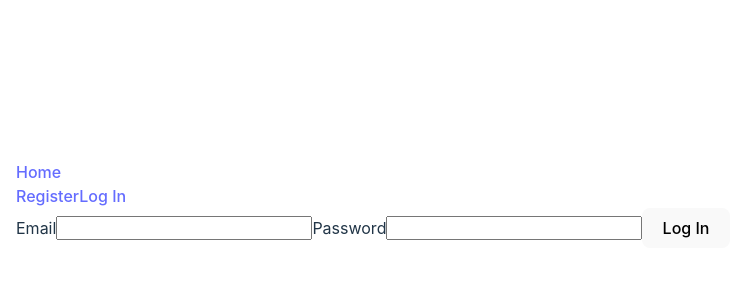
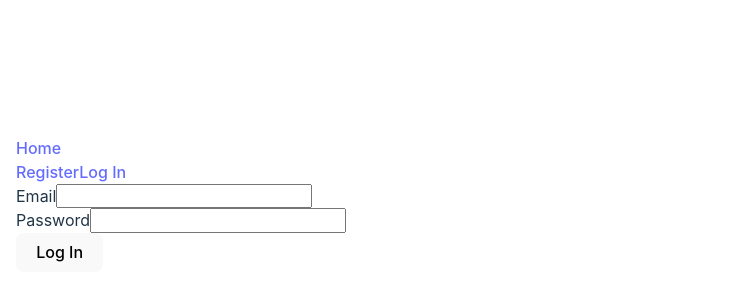
Before and after one commit to Marchenko1997/goit-react-hw-08, a React (Vite) app: page /login in a window 1280 px wide. Shown: the part 196-496 px from the top of the page, without its empty margins (0-755 px from the left). Built offline with nearby package versions, Linux system fonts and the light colour scheme.

Commit message:
implement Formik library

```diff
--- a/src/components/LogInForm/LogInForm.jsx
+++ b/src/components/LogInForm/LogInForm.jsx
@@ -1,42 +1,57 @@
 import { useDispatch } from "react-redux";
 import { logIn } from "../../redux/auth/operations";
+import { Formik, Form, Field, ErrorMessage } from "formik";
+import * as Yup from 'yup';
 import css from "./LogInForm.module.css";
 
+const loginSchema = Yup.object({
+  email: Yup.string().email("Invalid email").required(),
+  password: Yup.string().min(7, "Too Short!").max(16, "Too Long!").required(),
+});
+
 export const LogInForm = () => {
-    const dispatch = useDispatch();
+  const dispatch = useDispatch();
 
-  const handleSubmit = (e) => {
-    e.preventDefault();
-    const form = e.currentTarget;
-
+  const handleSubmit = (values, { setSubmitting }) => {
     dispatch(
       logIn({
-        email: form.elements.email.value,
-        password: form.elements.password.value,
+        email: values.email,
+        password: values.password,
       })
     )
       .unwrap()
       .then(() => {
-        console.log('login success');
+        console.log("login success");
       })
       .catch(() => {
-        console.log('login error');
+        console.log("login error");
+      })
+      .finally(() => {
+        setSubmitting(false);
       });
-
-    form.reset();
   };
 
   return (
-    <form className={css.form} onSubmit={handleSubmit} autoComplete="off">
-      <label className={css.label}>
-        Email
-        <input type="email" name="email" />
-      </label>
-      <label className={css.label}>
-        Password
-        <input type="password" name="password" />
-      </label>
-      <button type="submit">Log In</button>
-    </form>
+    <Formik
+      initialValues={{ email: "", password: "" }}
+      onSubmit={handleSubmit}
+      validationSchema={loginSchema}
+    >
+      {({ isSubmitting }) => (
+        <Form className={css.form}>
+          <div>
+            <label className={css.label}>Email</label>
+            <Field type="email" name="email" />
+            <ErrorMessage name="email" component="div" className={css.error} />
+          </div>
+          <div>
+            <label className={css.label}>Password</label>
+            <Field type="password" name="password" />
+            <ErrorMessage name="password" component="div" className={css.error} />
+          </div>
+          <button type="submit" disabled={isSubmitting}>Log In</button>
+        </Form>
+      )}
+    </Formik>
   );
 };
--- a/src/components/RegisterForm/RegisterForm.jsx
+++ b/src/components/RegisterForm/RegisterForm.jsx
@@ -1,40 +1,51 @@
 import { useDispatch } from 'react-redux';
 import { register } from '../../redux/auth/operations';
+import { Formik, Form, Field, ErrorMessage } from "formik";
+import * as Yup from 'yup';
 import css from './RegisterForm.module.css';
 
+
+const initialValues = {
+  name: '',
+  email: '',
+  password: ''
+};
+
+const validationSchema = Yup.object({
+  name: Yup.string().required('Username is required'),
+  email: Yup.string().email('Invalid email address').required('Email is required'),
+  password: Yup.string().min(7, 'Password must be at least 7 characters').required('Password is required')
+});
 export const RegisterForm = () => {
   const dispatch = useDispatch();
 
-  const handleSubmit = (e) => {
-    e.preventDefault();
-    const form = e.target;
 
-    dispatch(
-      register({
-        name: form.elements.name.value,
-        email: form.elements.email.value,
-        password: form.elements.password.value,
-      })
-    );
-
-    form.reset();
+  const handleSubmit = (values, { resetForm }) => {
+    dispatch(register(values));
+    resetForm();
   };
 
   return (
-    <form className={css.form} onSubmit={handleSubmit} autoComplete="off">
-      <label className={css.label}>
-        Username
-        <input type="text" name="name" />
-      </label>
-      <label className={css.label}>
-        Email
-        <input type="email" name="email" />
-      </label>
-      <label className={css.label}>
-        Password
-        <input type="password" name="password" />
-      </label>
-      <button type="submit">Register</button>
-    </form>
+    <Formik
+      initialValues={initialValues}
+      validationSchema={validationSchema}
+      onSubmit={handleSubmit}
+    >
+      <Form className={css.form}>
+        <label className={css.label} htmlFor="name">Username</label>
+        <Field type="text" id="name" name="name" className={css.input} />
+        <ErrorMessage name="name" component="div" className={css.error} />
+
+        <label className={css.label} htmlFor="email">Email</label>
+        <Field type="email" id="email" name="email" className={css.input} />
+        <ErrorMessage name="email" component="div" className={css.error} />
+
+        <label className={css.label} htmlFor="password">Password</label>
+        <Field type="password" id="password" name="password" className={css.input} />
+        <ErrorMessage name="password" component="div" className={css.error} />
+
+        <button type="submit">Register</button>
+      </Form>
+    </Formik>
   );
 };
--- a/src/redux/auth/slice.js
+++ b/src/redux/auth/slice.js
@@ -20,15 +20,24 @@ const authSlice = createSlice({
         state.token = action.payload.token;
         state.isLoggedIn = true;
       })
+      .addCase(register.rejected, (state, action) => {
+        state.error = action.payload;
+      })
       .addCase(logIn.fulfilled, (state, action) => {
         state.user = action.payload.user;
         state.token = action.payload.token;
         state.isLoggedIn = true;
       })
+      .addCase(logIn.rejected, (state, action) => {
+        state.error = action.payload;
+      })
       .addCase(logOut.fulfilled, (state) => {
         state.user = { name: null, email: null };
         state.token = null;
         state.isLoggedIn = false;
+      })
+      .addCase(logOut.rejected, (state, action) => {
+        state.error = action.payload;
       })
       .addCase(refreshUser.pending, (state) => {
         state.isRefreshing = true;
```
